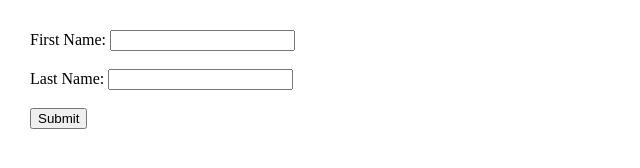
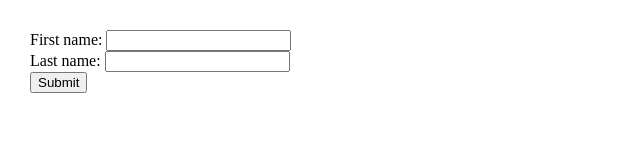
Before and after one commit to acciojob/form-login-MadhavBorkar, a website: page main.html in a window 1280 px wide. Shown: the whole page, without its empty margins (0-640 px from the left). Drawn offline with Linux system fonts and the light colour scheme.

Commit message:
created a submission

```diff
--- a/main.html
+++ b/main.html
@@ -12,13 +12,12 @@
 </head>
 
 <body>
-	<form id="Form" onsubmit="getFormvalue(event)">
-    <label for="first-name">First Name:</label>
-    <input type="text" id="first-name" name="fname" required><br><br>
-    <label for="last-name">Last Name:</label>
-    <input type="text" id="last-name" name="lname" required><br><br>
-    <input type="submit" value="Submit">
-</form>
+	<form id="form1" onsubmit="getFormvalue()">
+		First name: <input type="text" name="fname"><br>
+		Last name: <input type="text" name="lname"><br>
+		<input type="submit" value="Submit">
+	</form>
+
     <script type="text/javascript" src="./script.js">
 </script>
 
```
